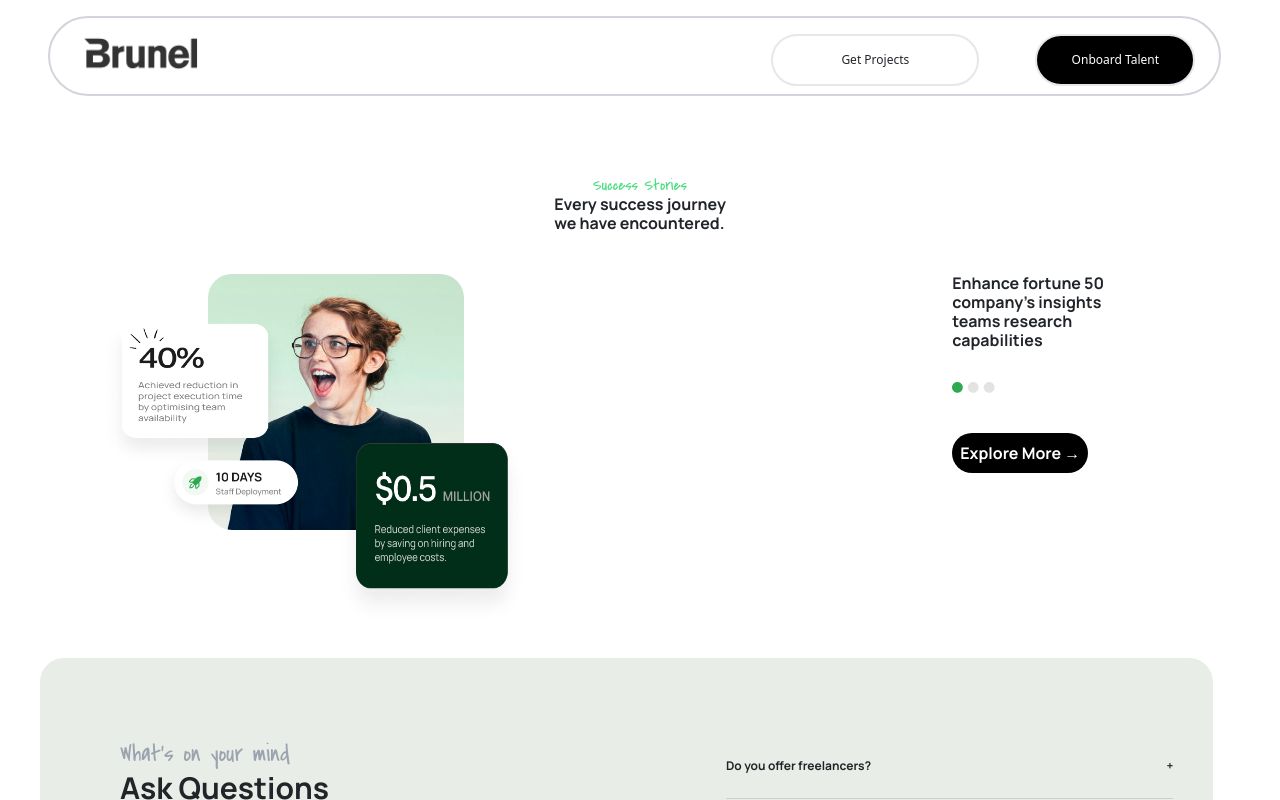
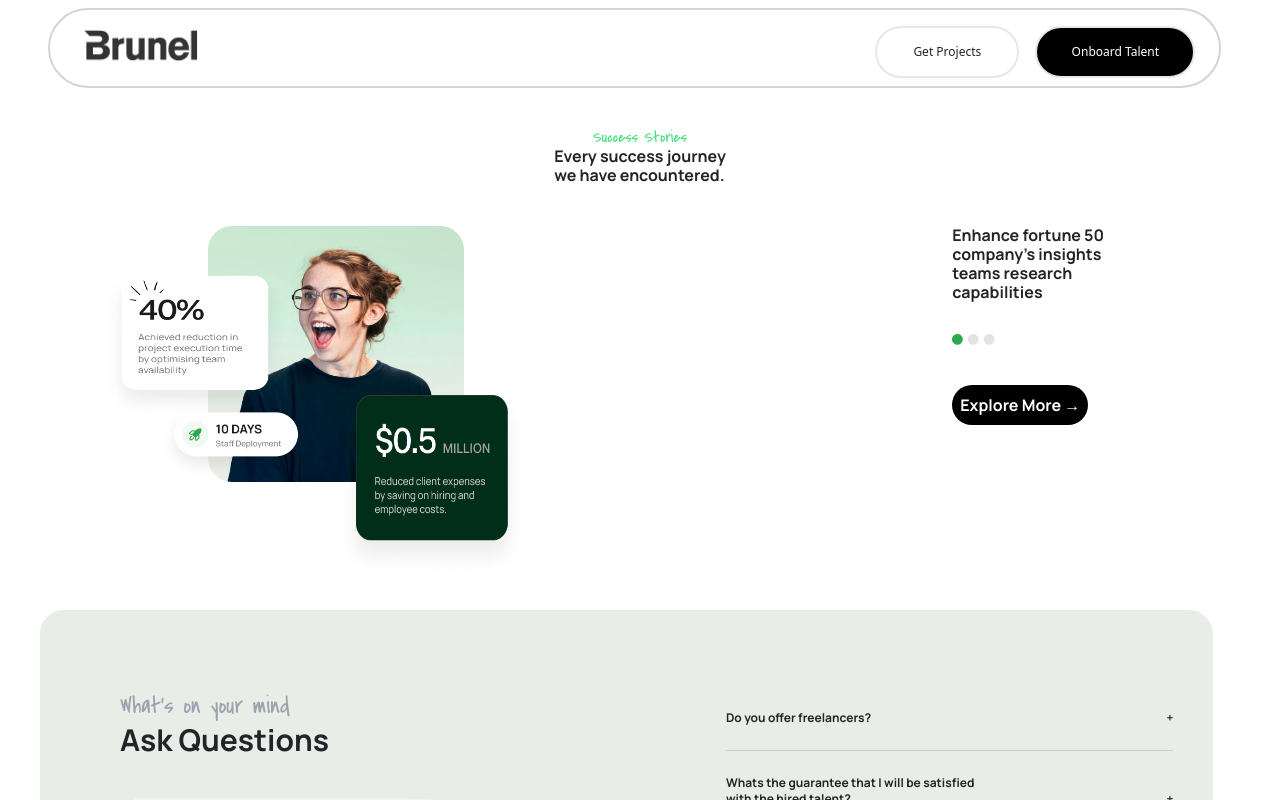
Before and after one commit to anuragdas2001/Brunel, a React (Vite) app: page / in a window 1280 px wide. Shown: the top 800 px of the page. Built offline with nearby package versions, Linux system fonts and the light colour scheme.

Commit message:
Staging...

```diff
--- a/src/App.css
+++ b/src/App.css
@@ -582,20 +582,16 @@ video {
   margin: 2.5rem;
 }
 
+.m-2 {
+  margin: 0.5rem;
+}
+
 .m-3 {
   margin: 0.75rem;
 }
 
 .m-44 {
   margin: 11rem;
-}
-
-.m-2 {
-  margin: 0.5rem;
-}
-
-.m-1 {
-  margin: 0.25rem;
 }
 
 .mx-3 {
@@ -770,18 +766,6 @@ video {
   margin-top: 24rem;
 }
 
-.me-5 {
-  margin-inline-end: 1.25rem;
-}
-
-.me-4 {
-  margin-inline-end: 1rem;
-}
-
-.me-2 {
-  margin-inline-end: 0.5rem;
-}
-
 .flex {
   display: flex;
 }
@@ -830,6 +814,10 @@ video {
   width: 8rem;
 }
 
+.w-36 {
+  width: 9rem;
+}
+
 .w-40 {
   width: 10rem;
 }
@@ -842,10 +830,6 @@ video {
   width: 1.25rem;
 }
 
-.w-60 {
-  width: 15rem;
-}
-
 .w-64 {
   width: 16rem;
 }
@@ -856,18 +840,6 @@ video {
 
 .w-full {
   width: 100%;
-}
-
-.w-52 {
-  width: 13rem;
-}
-
-.w-10 {
-  width: 2.5rem;
-}
-
-.w-20 {
-  width: 5rem;
 }
 
 .cursor-not-allowed {
@@ -961,10 +933,6 @@ video {
 
 .p-2 {
   padding: 0.5rem;
-}
-
-.p-4 {
-  padding: 1rem;
 }
 
 .p-3 {
--- a/src/components/Home.tsx
+++ b/src/components/Home.tsx
@@ -6,7 +6,7 @@ export const Home = () => {
   };
   return (
     <>
-      <div className="flex justify-center items-center mt-20 ">
+      <div className="flex justify-center items-center mt-10 ">
         <h1 className="covered-by-your-grace-regular text-green-400">
           Success Stories
         </h1>
--- a/src/components/Navbar.tsx
+++ b/src/components/Navbar.tsx
@@ -13,7 +13,7 @@ export const Navbar = () => {
 
   return (
     <>
-      <div className="h-20 w-11/12 ml-12  rounded-full  p-2 border-2 border-gray-300   mt-3">
+      <div className="h-20 w-11/12 ml-12  rounded-full p-2 border-2 border-gray-300   mt-2">
         <div className=" float-left  ms-3">
           <img
             className=" m-0 h-14 w-32 p-1"
@@ -25,12 +25,12 @@ export const Navbar = () => {
           {location.pathname === "/" && (
             <>
               <button
-                className="rounded-full text-xs w-52 m-2 border-2  ms-5 me-2 p-3"
+                className="rounded-full text-xs w-36 m-2 border-2  p-3"
                 onClick={handleProjects}
               >
                 Get Projects
               </button>
-              <button className="rounded-full w-40 text-xs m-2 border-2 ms-5 me-3 p-3 bg-black text-white">
+              <button className="rounded-full w-40 text-xs m-2 border-2  me-3 p-3 bg-black text-white">
                 Onboard Talent
               </button>
             </>
```
